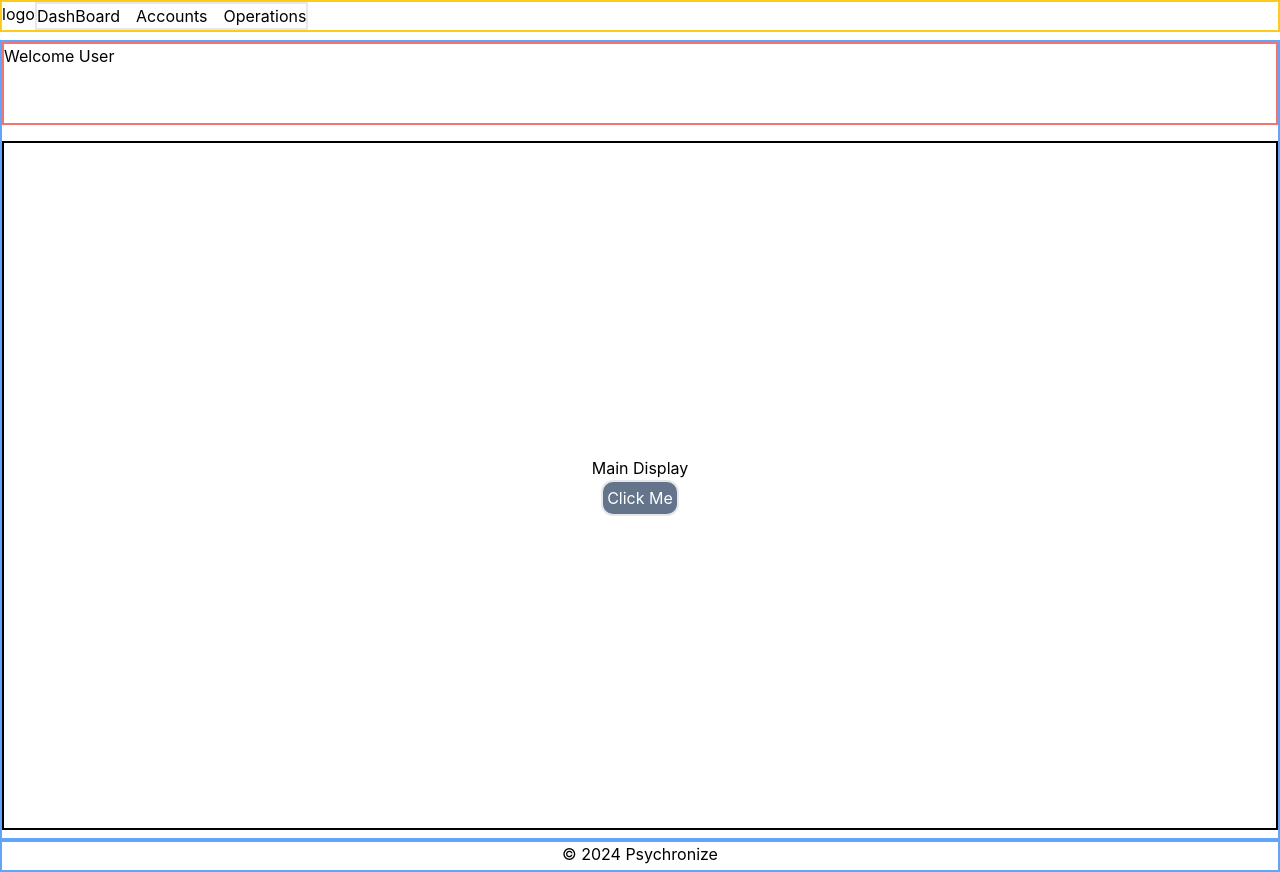
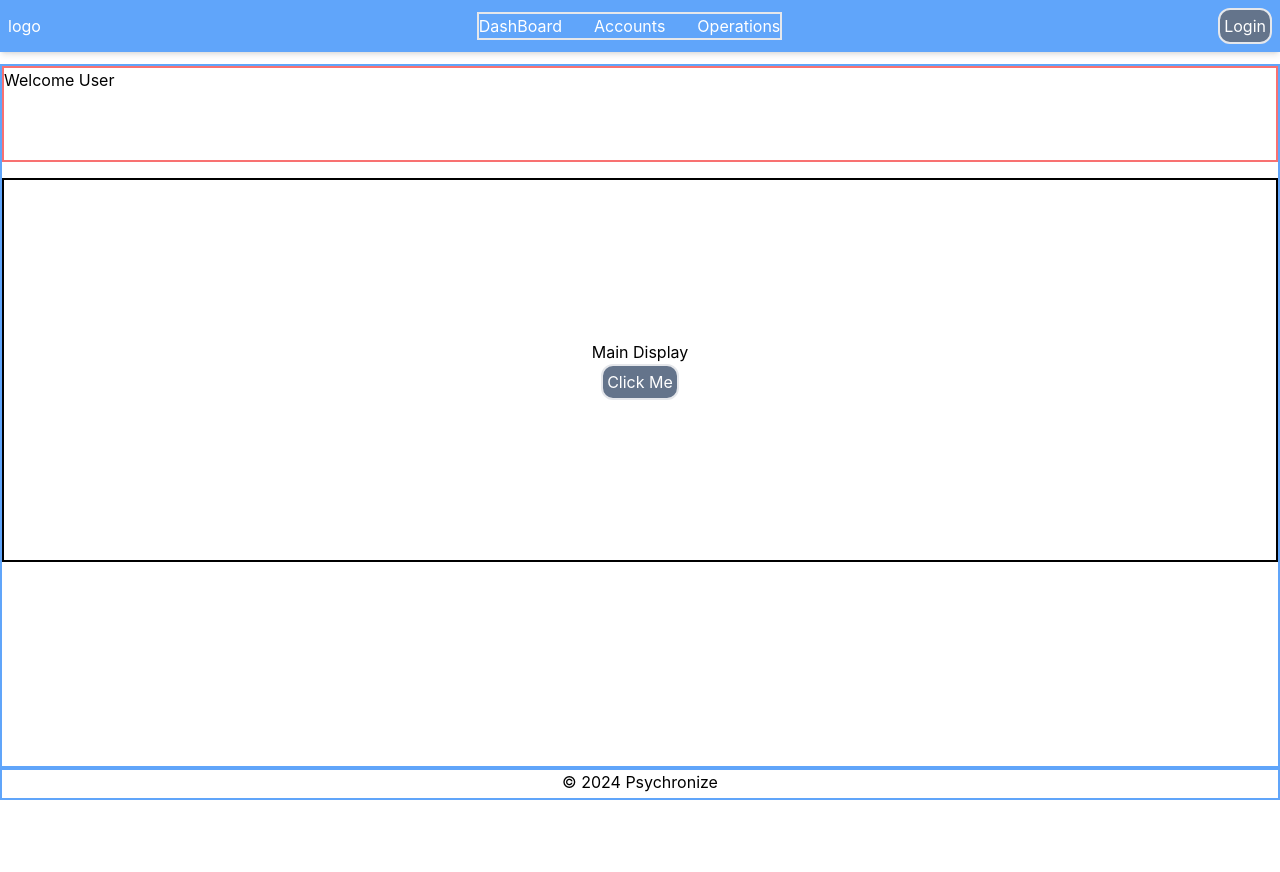
Before and after one commit to JSilvis73/Psychronize, a React (Vite) app: page / in a window 1280 px wide. After the commit the page ends 800 px from the top, so only its background shows below. Built offline with nearby package versions, Linux system fonts and the light colour scheme.

Commit message:
Fixing layout of components. set min-h-screen in App.tsx to help with screen height as well as add a flex box to it and flex grow to div housing header and main component.

```diff
--- a/src/App.tsx
+++ b/src/App.tsx
@@ -8,9 +8,9 @@
 
 
   return (
-    <div className='w-100 h-screen'>
+    <div className='w-100 min-h-screen flex flex-col'>
       <Navbar />
-      <div className=' border-2 border-blue-400 mt-10 h-full w-full flex flex-col gap-4'>
+      <div className='flex-grow border-2 border-blue-400 mt-16 flex flex-col gap-4'>
 
         <Header />
         <Main />
--- a/src/components/Main.tsx
+++ b/src/components/Main.tsx
@@ -3,7 +3,7 @@
 
 export default function Main() {
     return (
-        <div className='relative text-center border-2 h-screen mb-2 border-black flex flex-col justify-center'>
+        <div className='relative text-center border-2 h-96 mb-2 border-black flex flex-col justify-center'>
             <div>
                 Main Display
                 <Button buttonType="button"
--- a/src/components/Navbar.tsx
+++ b/src/components/Navbar.tsx
@@ -3,16 +3,23 @@
 
 export default function Navbar() {
   return (
-    <nav className='absolute w-full h-8 top-0 border-2 border-yellow-400 flex flex-row'>
+    <nav className='fixed top-0 left-0 w-full bg-blue-400 text-white shadow-md z-50 flex items-center justify-between p-2 '>
+      <div>
+        <p className=''>logo</p>
+      </div>
 
-      <p className='flex-start'>logo</p>
 
-      <ul className='border-2 flex flex-row  gap-4'>
+
+      <ul className='border-2 flex flex-row  gap-8 justify-center'>
         <li><a>DashBoard</a></li>
         <li>Accounts</li>
         <li>Operations</li>
       </ul>
 
+      <div>
+        <Button buttonType='button' onClickAction={() => { alert('Logged in!') }} displayText='Login' />
+      </div>
+
 
     </nav>
   )
```
